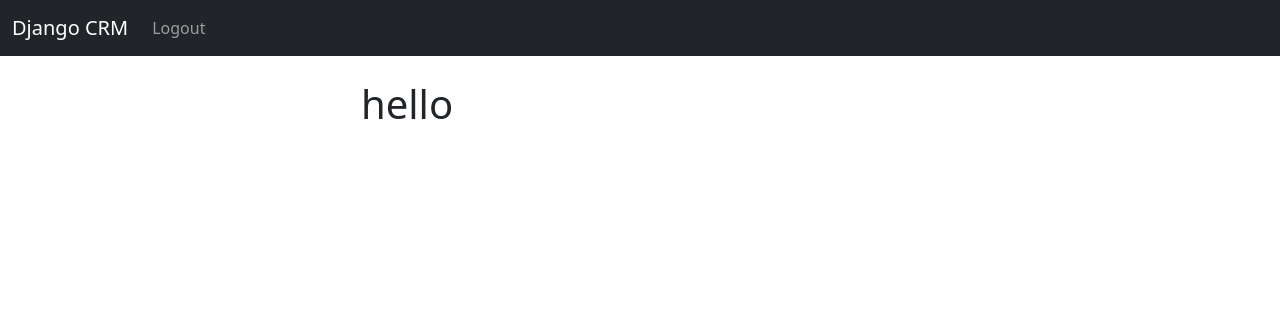
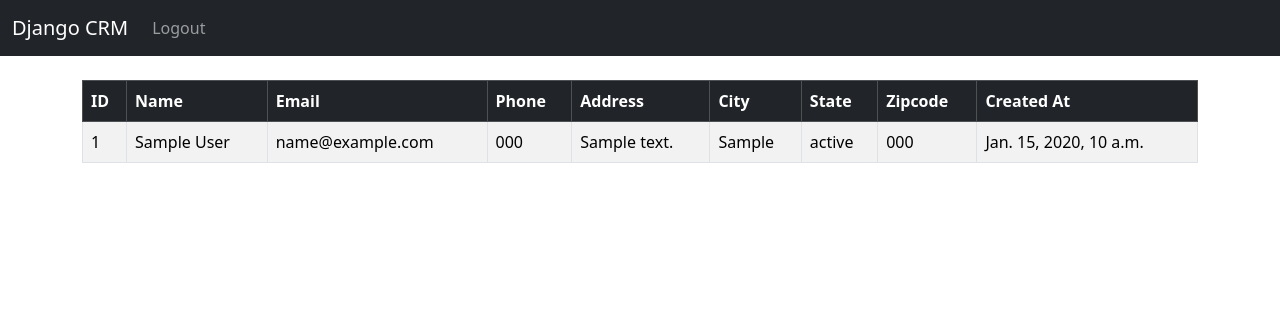
Before and after one commit to lakshaya05/django-CRM, a Django app: page / in a window 1280 px wide. Shown: the top 316 px of the page. Run offline with Django 5.2, Linux system fonts and the light colour scheme; a user stored in the database is signed in; tables that the repository leaves empty hold one stand-in row (values such as "Sample post").

Commit message:
bootstrap and tables

```diff
--- a/dcrm/website/templates/home.html
+++ b/dcrm/website/templates/home.html
@@ -2,11 +2,47 @@
 
 {% block content %}
 
-<div class="col-md-6 offset-md-3">
+
 
 {% if user.is_authenticated %}
 
-<h1>hello</h1>
+
+<table class="table table-striped table-hover table-bordered">
+  <thead class="table-dark">
+    <tr>
+      <th scope="col">ID</th>
+      <th scope="col">Name</th>
+      <th scope="col">Email</th>
+      <th scope="col">Phone</th>
+      <th scope="col">Address</th>
+      <th scope="col">City</th>
+      <th scope="col">State</th>
+      <th scope="col">Zipcode</th>
+      <th scope="col">Created At</th>
+    </tr>
+  </thead>
+  <tbody>
+
+{% if records %}
+	{% for record in records %}
+		<tr>
+      <td>{{ record.id }}</td>
+			<td>{{ record.first_name }} {{ record.last_name }}</td>
+			<td>{{ record.email }}</td>
+			<td>{{ record.phone }}</td>
+			<td>{{ record.address }}</td>
+			<td>{{ record.city }}</td>
+			<td>{{ record.state }}</td>
+			<td>{{ record.zipcode }}</td>
+			<td>{{ record.created_at }}</td>
+		</tr>
+	{% endfor %}
+
+{% endif %}
+
+
+	  </tbody>
+	</table>
 
 {% else %}
 
@@ -27,7 +63,7 @@
 
       <br/>
     <button type="submit" class="btn btn-secondary">Login</button>
-  </form>
+</form>
 
 </form>
 
--- a/dcrm/website/views.py
+++ b/dcrm/website/views.py
@@ -2,8 +2,12 @@ from django.shortcuts import render, redirect
 from django.contrib.auth import authenticate, login, logout
 from django.contrib import messages
 from .forms import SignUpForm
+from .models import Record
+
 
 def home(request):
+
+	records = Record.objects.all()
 
 	if request.method == 'POST':
 		username = request.POST['username']
@@ -18,7 +22,7 @@ def home(request):
 			messages.success(request, "There Was An Error Logging In, Please Try Again...")
 			return redirect('home')
 	else:
-		return render(request, 'home.html', {})
+		return render(request, 'home.html', {'records':records})
 
 def logout_user(request):
 	logout(request)
```
